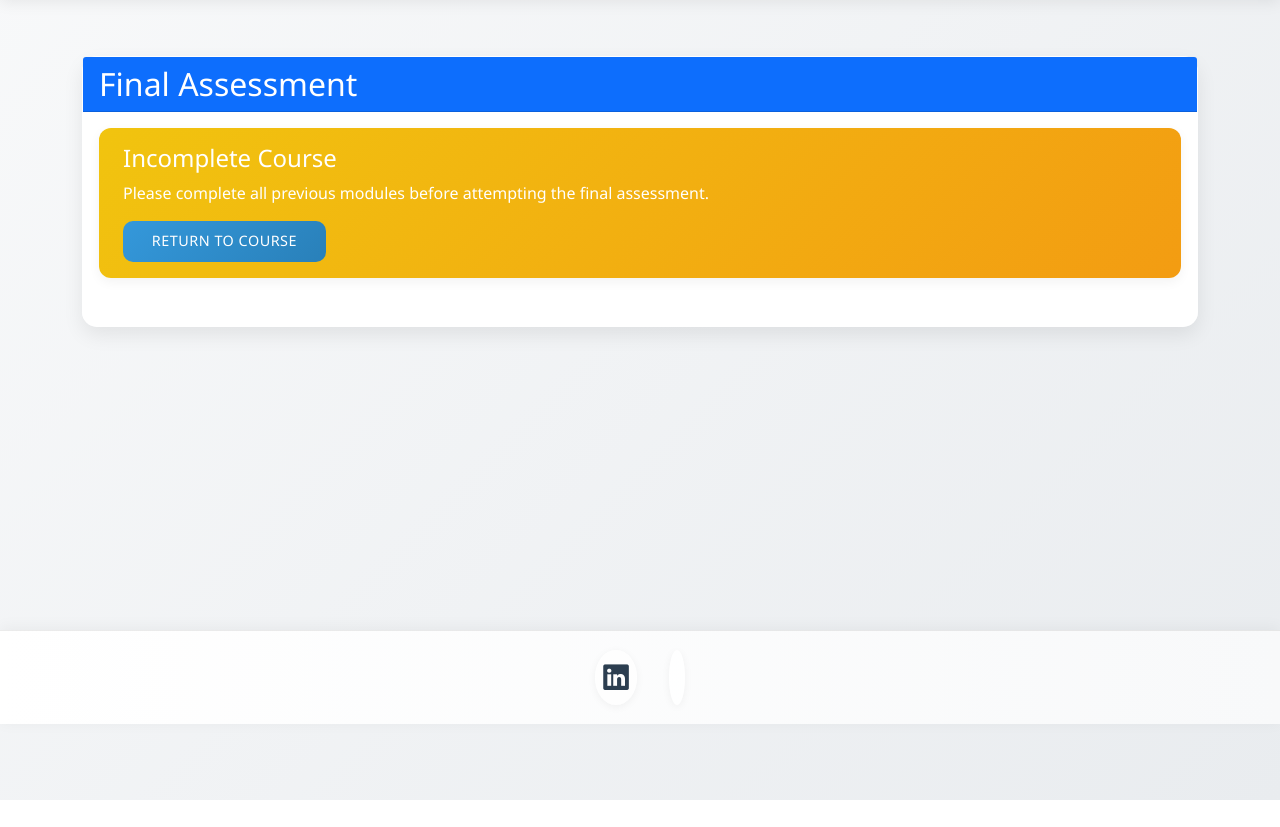
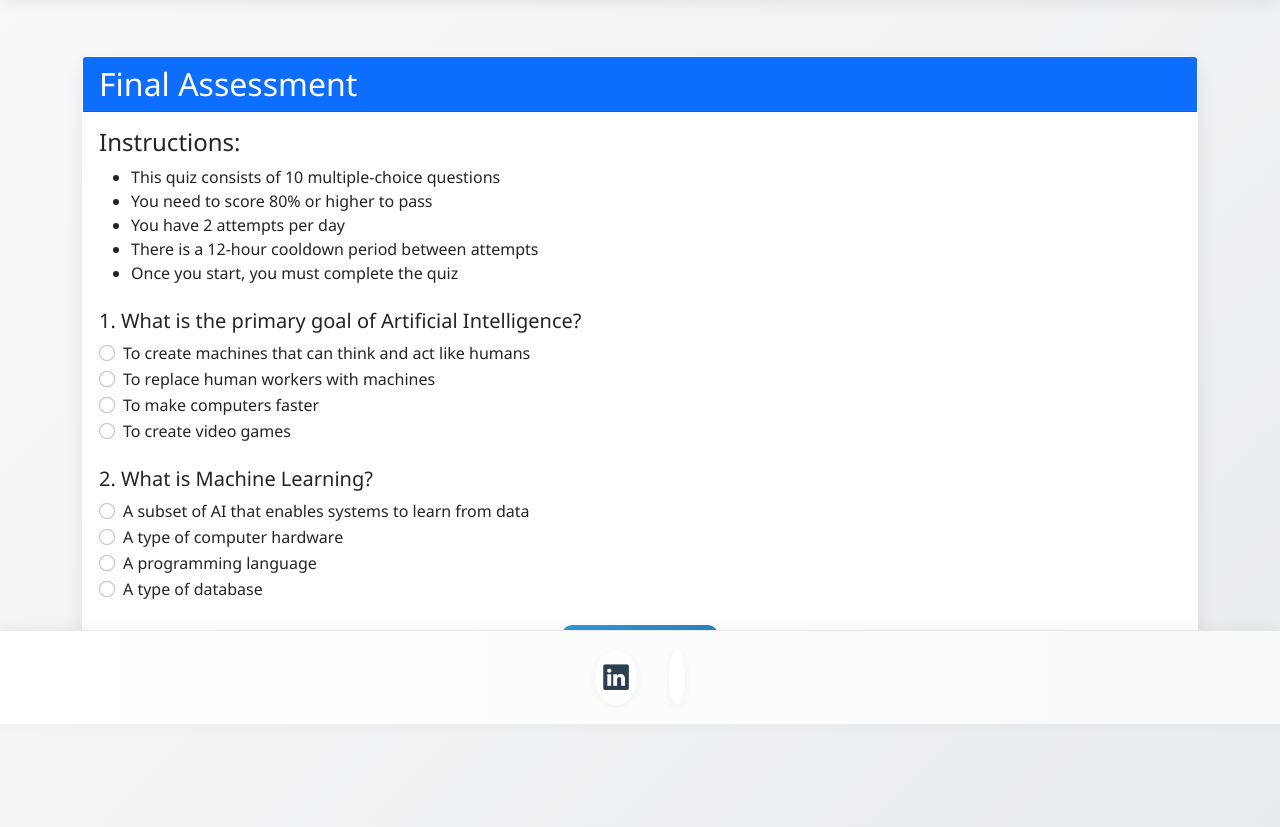
Before and after one commit to Brianoysters/aiweb, a Flask app: page /quiz in a window 1280 px wide. Shown: the part 76-903 px from the top of the page. Before the commit the page ends 876 px from the top, so only its background shows below. Run offline with Flask 3, Linux system fonts and the light colour scheme; a user stored in the database is signed in; tables that the repository leaves empty hold one stand-in row (values such as "Sample post"); parts of the project's set-up code (start-up, migrations or seed data) failed here and were passed over; some libraries are stand-ins or nearby versions.

Commit message:
Fix quiz access in module 5 - remove module completion requirement

```diff
--- a/app.py
+++ b/app.py
@@ -231,11 +231,15 @@ def course(course_id):
 @app.route('/module/<int:module_id>')
 @login_required
 def module(module_id):
+    if not current_user.is_paid:
+        flash('Please complete your payment to access the modules.', 'warning')
+        return redirect(url_for('dashboard'))
+
     module = Module.query.get_or_404(module_id)
     progress = Progress.query.filter_by(user_id=current_user.id, module_id=module_id).first()
 
-    # Check if previous module is completed
-    if module.order > 1:
+    # Only check previous module completion for non-quiz modules
+    if module.order < 5 and module.order > 1:
         prev_module = Module.query.filter_by(order=module.order-1).first()
         prev_progress = Progress.query.filter_by(
             user_id=current_user.id,
@@ -251,6 +255,10 @@ def module(module_id):
 @app.route('/complete_module/<int:module_id>')
 @login_required
 def complete_module(module_id):
+    if not current_user.is_paid:
+        flash('Please complete your payment to access the modules.', 'warning')
+        return redirect(url_for('dashboard'))
+
     progress = Progress.query.filter_by(
         user_id=current_user.id,
         module_id=module_id
@@ -299,6 +307,10 @@ def quiz():
 @app.route('/submit_quiz', methods=['POST'])
 @login_required
 def submit_quiz():
+    if not current_user.is_paid:
+        flash('Please complete your payment to submit the quiz.', 'warning')
+        return redirect(url_for('dashboard'))
+
     score = float(request.form['score'])
     passed = score >= 80
     current_time = datetime.utcnow()
@@ -369,6 +381,10 @@ def certificate():
 @app.route('/download_certificate')
 @login_required
 def download_certificate():
+    if not current_user.is_paid:
+        flash('Please complete your payment to download the certificate.', 'warning')
+        return redirect(url_for('dashboard'))
+
     # Create a unique temporary file for the certificate
     temp_file = os.path.join(os.environ.get('TEMP', 'temp'), f'certificate_{current_user.id}_{int(datetime.now().timestamp())}.pdf')
 
--- a/templates/quiz.html
+++ b/templates/quiz.html
@@ -7,13 +7,7 @@
             <h2 class="mb-0">Final Assessment</h2>
         </div>
         <div class="card-body">
-            {% if not all_modules_completed %}
-            <div class="alert alert-warning">
-                <h4>Incomplete Course</h4>
-                <p>Please complete all previous modules before attempting the final assessment.</p>
-                <a href="{{ url_for('course', course_id=1) }}" class="btn btn-primary">Return to Course</a>
-            </div>
-            {% elif next_attempt_available %}
+            {% if next_attempt_available %}
             <div class="alert alert-info">
                 <h4>Next Attempt Available</h4>
                 <p>Your next attempt will be available on: {{ next_attempt_available.strftime('%B %d, %Y at %I:%M %p') }}</p>
```
